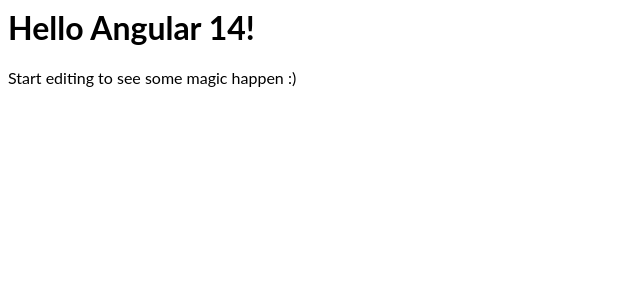
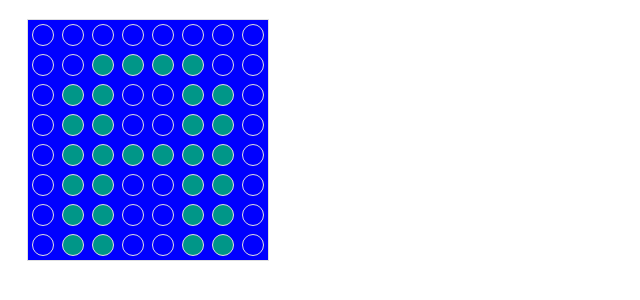
Before and after one commit to dearodriguezve/Reto-PUBLIK, an Angular app: page / in a window 1280 px wide. Shown: the top 300 px of the page, without its empty margins (0-640 px from the left). Built offline with nearby package versions, Linux system fonts and the light colour scheme.

Commit message:
centrado de nuevo

```diff
--- a/src/app/app.component.html
+++ b/src/app/app.component.html
@@ -1,4 +1 @@
-<hello name="{{ name }}"></hello>
-<p>
-  Start editing to see some magic happen :)
-</p>
+<app-panel></app-panel>
--- a/src/app/panel/panel.component.css
+++ b/src/app/panel/panel.component.css
@@ -6,10 +6,13 @@
   flex-wrap: wrap;
   outline: 1px solid #e0e0e0;
   margin: 20px;
+  background-color: blue;
 }
 
 .circle-container {
-  padding: 5px;
+  display: flex;
+  align-items: center;
+  justify-content: center;
   height: 30px;
   width: 30px;
 }
--- a/src/app/panel/panel.component.html
+++ b/src/app/panel/panel.component.html
@@ -3,7 +3,6 @@
 		<div *ngFor="let cell of row; index as j">
 			<div class="circle-container">
 				<div style="color: white;" class="{{buffer[j][i]==1 ? 'circle-fill' : 'circle'}}">
-
 				</div>
 			</div>
 		</div>
```
